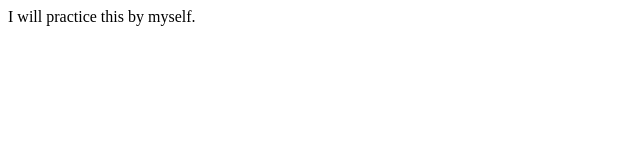
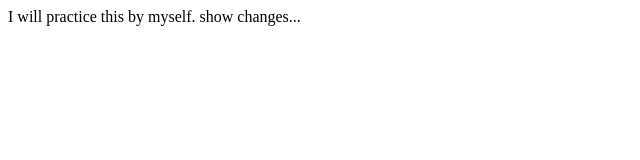
Before and after one commit to jiangxueping86/Practice1, a plain HTML site: page WebContent/index.html in a window 1280 px wide. Shown: the whole page, without its empty margins (0-640 px from the left). Drawn offline with Linux system fonts and the light colour scheme.

Commit message:
show changes

```diff
--- a/WebContent/index.html
+++ b/WebContent/index.html
@@ -6,5 +6,7 @@
 </head>
 <body>
  I will practice this by myself.
+
+ show changes...
 </body>
 </html>
```
